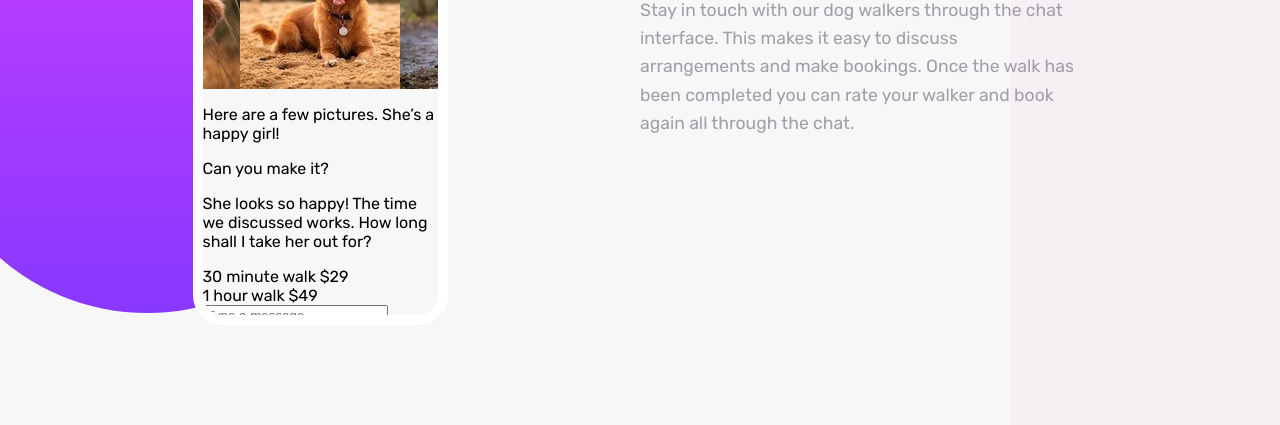
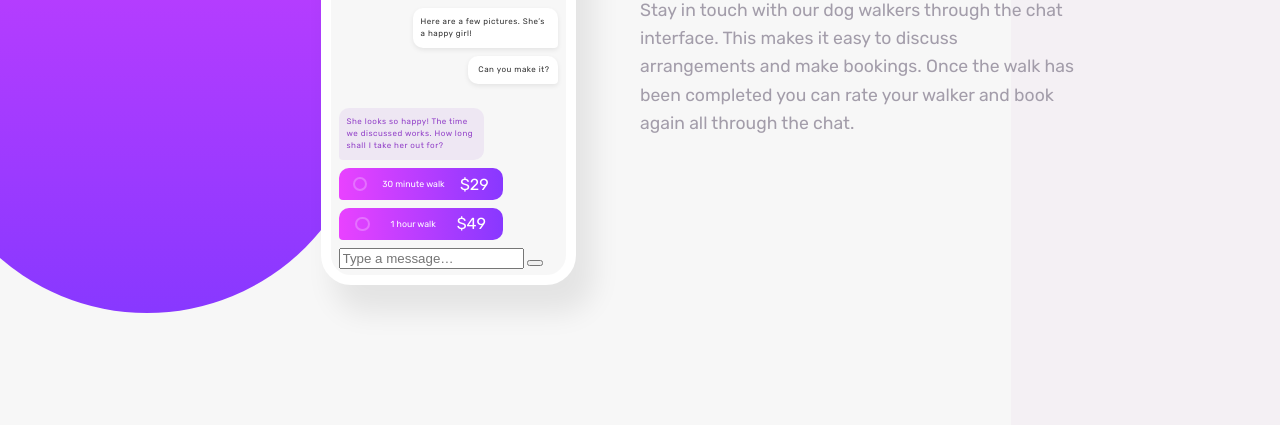
Before and after one commit to mehmet-emin-git/chat-app-illustration, a plain HTML site: page index.html in a window 1280 px wide. Shown: the part 375-800 px from the top of the page. Drawn offline with Linux system fonts and the light colour scheme.

Commit message:
:lipstick: styling the message board
styling the msg-board

```diff
--- a/index.html
+++ b/index.html
@@ -44,18 +44,18 @@
         <div class="message-b">
           <p>Here are a few pictures. She’s a happy girl!</p>
         </div>
-        <div class="message-b">
+        <div class="message-b small">
           <p>Can you make it?</p>
         </div>
         <div class="message-a">
           <p>She looks so happy! The time we discussed works. How long shall I take her out for?</p>
         </div>
-        <div class="price">
+        <div class="price flex">
           <span class="circle"></span>
           <span class="time">30 minute walk</span>
           <span class="dollar-price">$29</span>
         </div>
-        <div class="price">
+        <div class="price flex">
           <span class="circle"></span>
           <span class="time">1 hour walk</span>
           <span class="dollar-price">$49</span>
--- a/style.sass
+++ b/style.sass
@@ -12,6 +12,7 @@ $dark-grayish-violet: hsl(270, 7%, 64%) // (paragraph)
 // gradient
 $bg-gradient: linear-gradient(180deg, hsl(293, 100%, 63%),hsl(264, 100%, 61%))
 $header-gradient: linear-gradient(to left, hsl(293, 100%, 63%),hsl(264, 100%, 61%))
+$price-gradient: linear-gradient(to right, hsl(293, 100%, 63%),hsl(264, 100%, 61%))
 // - light-magenta: hsl(293, 100%, 63%)
 // - light-violet: hsl(264, 100%, 61%)
 
@@ -79,13 +80,15 @@ img
 	// justify-content: flex-end
 
 	.frame
-		height: 600px
+		height: 520px
 		width: 255px
 		border: 10px solid $white
 		border-radius: 30px
 		overflow: hidden
 		position: relative
 		background: $light-grayish-violet
+		margin-right: -16rem
+		box-shadow: 15px 25px 28px 3px rgba(0,0,0,.08)
 
 		.notch
 			background: $white
@@ -161,6 +164,74 @@ img
 					background: $white
 					margin: 0.05rem 0
 
+		// message board
+		.msg-board
+			padding: .5rem .5rem
+
+			p
+				margin: 0
+				font-size: .5rem
+				letter-spacing: .5px
+				line-height: 1.5em
+
+			.message-a
+				background: rgba($moderate-violet,.09)
+				color: $moderate-violet
+				padding: .5rem
+				margin-bottom: .5rem
+				max-width: 145px
+				border-radius: 10px
+				border-bottom-left-radius: 4px
+
+			.message-b
+				padding: .5rem
+				margin-bottom: .5rem
+				max-width: 145px
+				border-radius: 10px
+				background: $white
+				color: #333
+				border-bottom-right-radius: 4px
+				margin-left: auto
+				box-shadow: 0px 2px 5px rgba(0,0,0,.08)
+
+			.small
+				text-align: right
+				max-width: 90px
+				margin-bottom: 1.5rem
+
+			.images
+				margin: .8rem 0 .7rem 0
+				justify-content: flex-end
+
+				img:not(:last-child)
+					margin-right: .5rem
+
+				img
+					width: 2.7rem
+					height: 2.7rem
+					border-radius: 10px
+
+			.price
+				background: $price-gradient
+				max-width: 75%
+				color: $white
+				padding: .4rem
+				justify-content: space-around
+				border-radius: 10px
+				border-bottom-left-radius: 4px
+				margin-bottom: .5rem
+
+				.circle
+					display: inline-block
+					background: transparent
+					border: 2px solid $very-light-magenta
+					border-radius: 50%
+					width: .9rem
+					height: .9rem
+
+				.time
+					font-size: .55rem
+
 
 // the main heading styles
 .text
```
Also changed, not shown: css/style.css, 1 other file.
